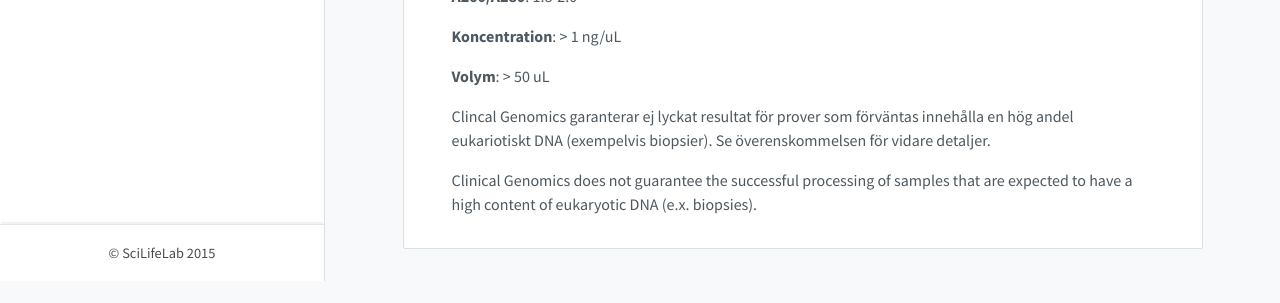
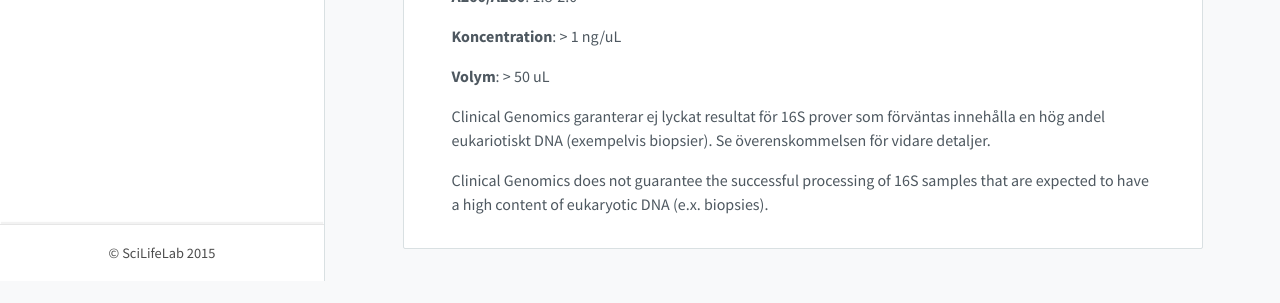
Before and after one commit to Clinical-Genomics/clinical-genomics.github.io, a Jekyll site: the page built from _pages/provkrav.md, in a window 1280 px wide. Shown: the part 1201-1504 px from the top of the page. Built offline with Jekyll 4.4.1, drawn with Linux system fonts in a browser that asks for light colours; nearby versions of some CDN libraries.

Commit message:
Update provkrav.md

```diff
--- a/_pages/provkrav.md
+++ b/_pages/provkrav.md
@@ -54,6 +54,6 @@ De prov som uppfyller nedanstående provkrav kommer att analyseras upp till två
 
 **Volym**: > 50 uL
 
-Clincal Genomics garanterar ej lyckat resultat för prover som förväntas innehålla en hög andel eukariotiskt DNA (exempelvis biopsier). Se överenskommelsen för vidare detaljer.
+Clinical Genomics garanterar ej lyckat resultat för 16S prover som förväntas innehålla en hög andel eukariotiskt DNA (exempelvis biopsier). Se överenskommelsen för vidare detaljer.
 
-Clinical Genomics does not guarantee the successful processing of samples that are expected to have a high content of eukaryotic DNA (e.x. biopsies).
+Clinical Genomics does not guarantee the successful processing of 16S samples that are expected to have a high content of eukaryotic DNA (e.x. biopsies).
```
